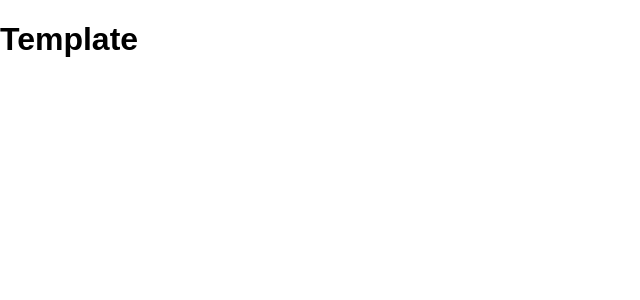
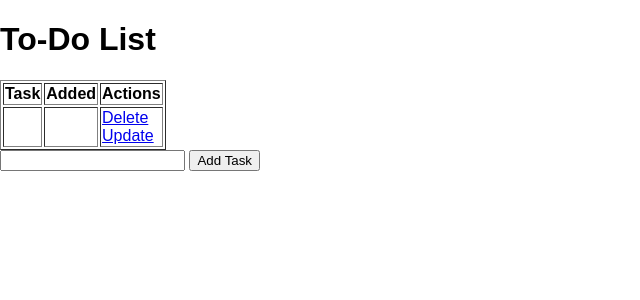
Before and after one commit to placideirandora/todo-list-app-with-flask, a Flask app: page / in a window 1280 px wide. Shown: the top 300 px of the page, without its empty margins (0-640 px from the left). Run offline with Flask 2, Linux system fonts and the light colour scheme.

Commit message:
Create a simple table for displaying todos

```diff
--- a/src/templates/index.html
+++ b/src/templates/index.html
@@ -8,5 +8,29 @@
 {% endblock %}
 
 {% block body %}
-<h1>Template</h1>
+<div class="content">
+    <h1>To-Do List</h1>
+
+    <table border="1">
+        <tr>
+            <th>Task</th>
+            <th>Added</th>
+            <th>Actions</th>
+        </tr>
+        <tr>
+            <td></td>
+            <td></td>
+            <td>
+                <a href="#">Delete</a>
+                <br>
+                <a href="#">Update</a>
+            </td>
+        </tr>
+    </table>
+
+    <form action="/" method="POST">
+        <input type="text" name="content" id="content">
+        <input type="submit" value="Add Task">
+    </form>
+</div>
 {% endblock %}
```
